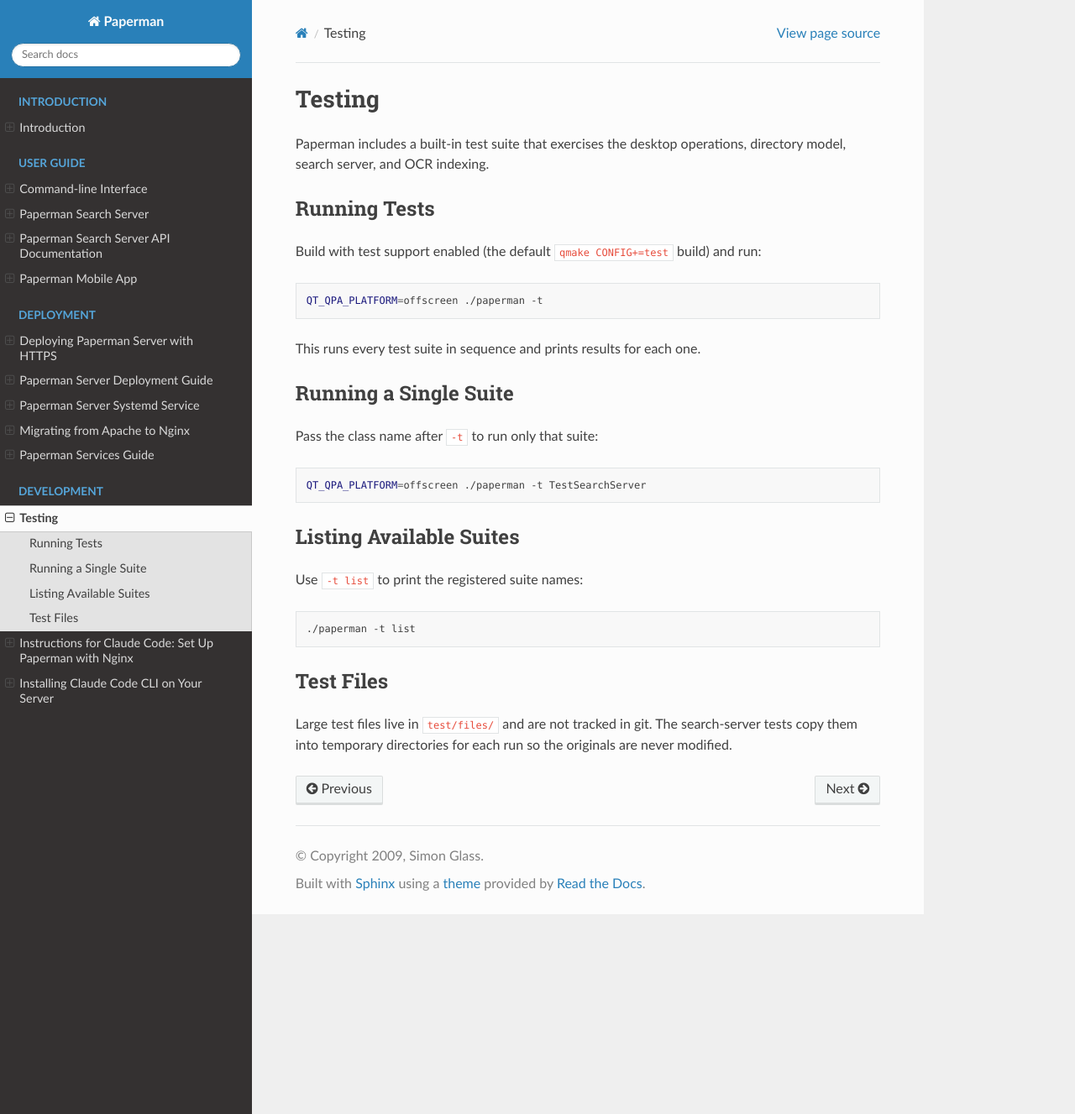
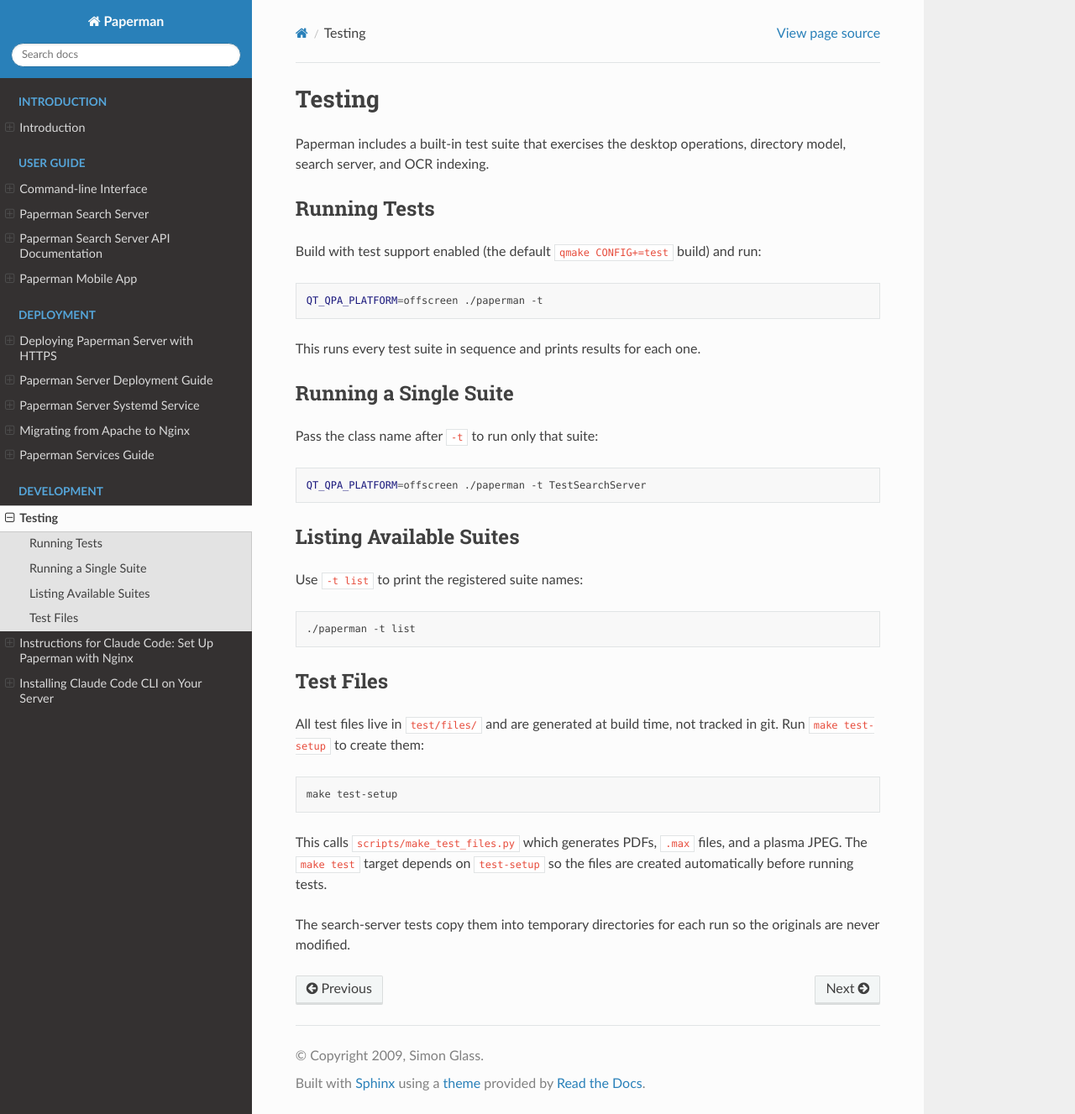
Before and after one commit to sjg20/paperman, a Sphinx documentation site: the page built from doc/testing.rst, in a window 1280 px wide and 1327 px high. Shown: the whole window at 84% size. Built offline with Sphinx 7.4.7 and the Read the Docs theme 3.1.0, drawn with Linux system fonts in a browser that asks for light colours.

Commit message:
test: Generate all test files at build time
The test/files/ directory has a mix of tracked files and generated ones,
and the extra/ subdirectory needed by setupRepoWithExtra() is never
created, causing testMoveToDir to fail.

Move all test-file generation into make_test_files.py so that
`make test-setup` produces everything the test suite needs:

- testpdf.pdf and testfile.max (core files for setupRepo())
- extra/movepdf.pdf and extra/movefile.max (for testMoveToDir())
- 100pp.pdf, 100pp_from_pdf.max, and colour_plasma.jpg (as before)

Add a seed parameter to make_random_pdf() so that movepdf.pdf is
distinct from testpdf.pdf. Add a test-setup target to GNUmakefile
(depended on by test) and remove the previously tracked binaries
from git. Update setupRepo() to copy only the two core test files
rather than globbing the whole directory.

Co-developed-by: Claude Opus 4.6 <noreply@anthropic.com>

```diff
--- a/doc/testing.rst
+++ b/doc/testing.rst
@@ -37,6 +37,16 @@
 Test Files
 ----------
 
-Large test files live in ``test/files/`` and are not tracked in git. The
-search-server tests copy them into temporary directories for each run so the
-originals are never modified.
+All test files live in ``test/files/`` and are generated at build time, not
+tracked in git. Run ``make test-setup`` to create them:
+
+.. code:: bash
+
+   make test-setup
+
+This calls ``scripts/make_test_files.py`` which generates PDFs, ``.max``
+files, and a plasma JPEG. The ``make test`` target depends on ``test-setup``
+so the files are created automatically before running tests.
+
+The search-server tests copy them into temporary directories for each run so
+the originals are never modified.
```
Also changed, not shown: 6 other files.
